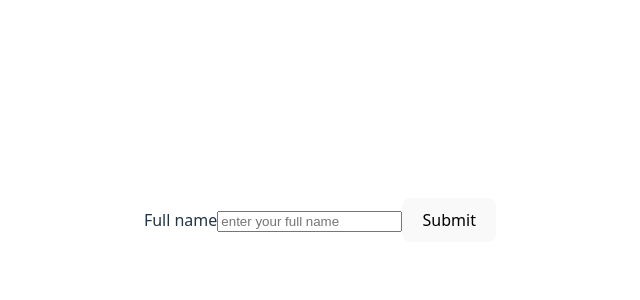
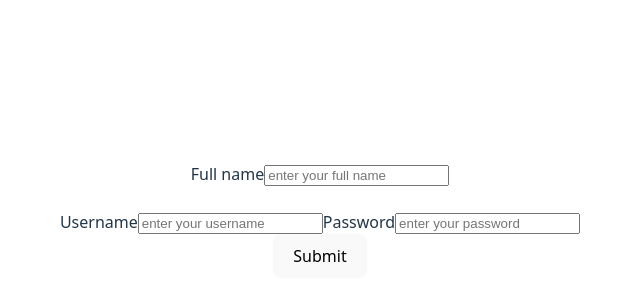
Before and after one commit to Shreyash-23423/React-tutorials, a React (Vite) app: page / in a window 1280 px wide. Shown: the part 180-480 px from the top of the page, without its empty margins (320-960 px from the left). Built offline with nearby package versions, Linux system fonts and the light colour scheme.

Commit message:
learned about how to handle multiple inputs of forms

```diff
--- a/src/Forms.jsx
+++ b/src/Forms.jsx
@@ -1,22 +1,59 @@
 import { useState } from "react"
 
 export default function Forms() {
-  let [fullName, setFullName] = useState("")
+  let [formData, setformData] = useState({
+    fullName: "",
+    username: "",
+    password: ""
+  });
 
-  let handlenamechange = (e) => {
-    setFullName(e.target.value)
+  let handleinputchange = (e) => {
+    let fieldname = e.target.name;
+    let newvalue = e.target.value;
+
+    setformData((currData) => {
+      return {...currData, [fieldname]: newvalue};
+    });
+  };
+
+  let handleSubmit = (e) => {
+    e.preventDefault();
+    setformData({
+      fullName: "",
+      username: "",
+      password: ""
+    });
   }
   return (
-   <form >
-    <label htmlFor="username">Full name</label>
+   <form onSubmit={handleSubmit}>
+     <label htmlFor="fullname">Full name</label>
      <input
        type="text"
        placeholder="enter your full name"
-      value={fullName}
-      onChange={handlenamechange}
-      id="username"
+       value={formData.fullName}
+       onChange={handleinputchange}
+       name="fullName"
+       />
+       <br />
+       <br />
+     <label htmlFor="username">Username</label>
+     <input
+       type="text"
+       placeholder="enter your username"
+       value={formData.username}
+       onChange={handleinputchange}
+        name="username"
+       />
+     <label htmlFor="password">Password</label>
+     <input
+       type="text"
+       placeholder="enter your password"
+       value={formData.password}
+       onChange={handleinputchange}
+        name="password"
        />
      {/* <input type="text" placeholder="enter your full name" value={fullName} onChange={(e) => setFullName(e.target.value)} /> */}
+     <br />
      <button>Submit</button>
    </form>
   )
```
Lines whose indentation alone changed are shown as unchanged.
